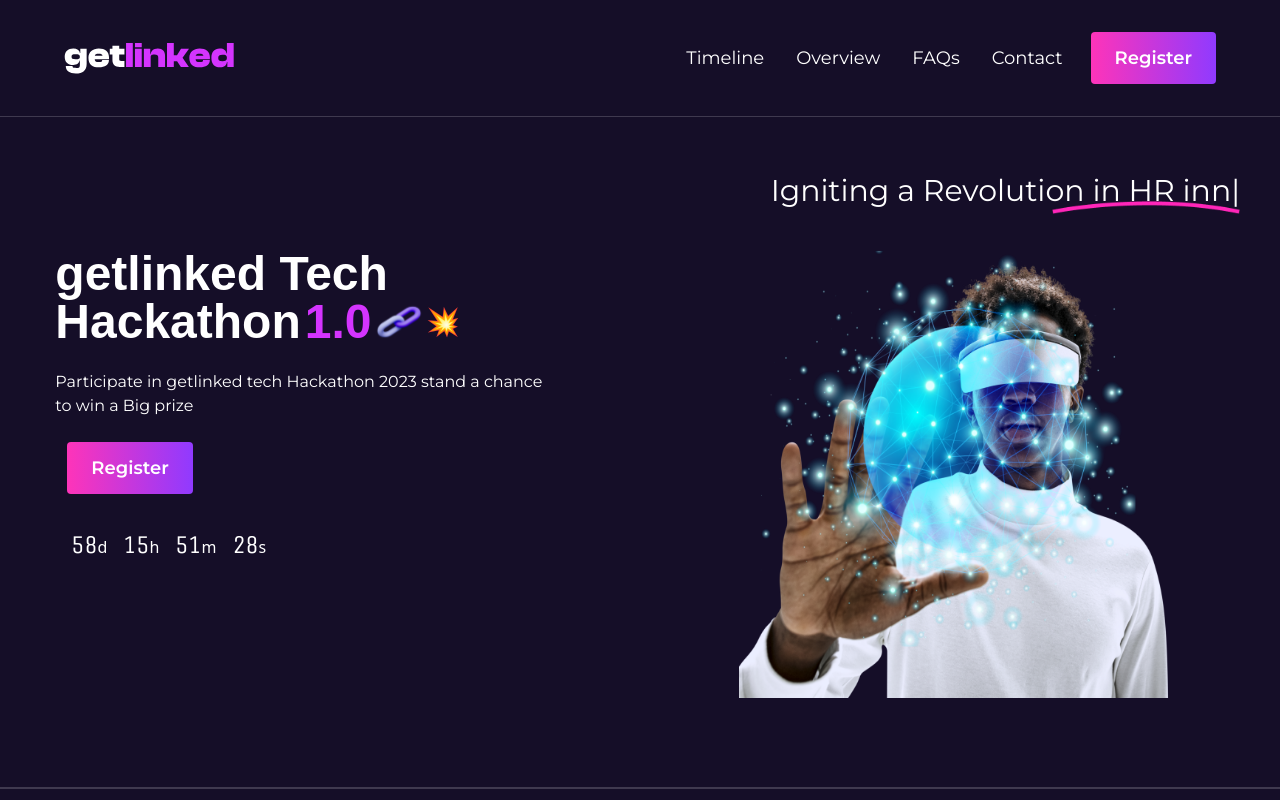
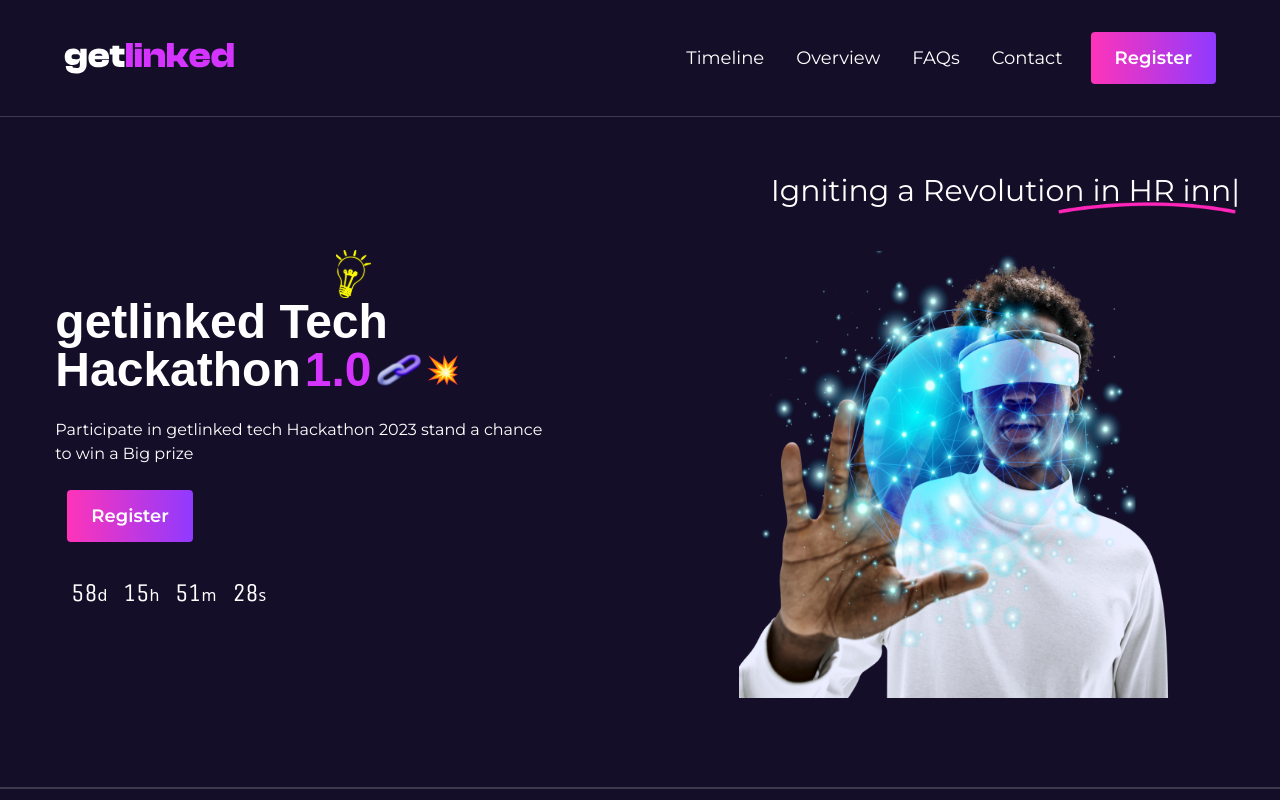
Before and after one commit to SageKyle/getlinked, a React (Vite) app: page / in a window 1280 px wide. Shown: the top 800 px of the page. Built offline with nearby package versions, Linux system fonts and the light colour scheme; a web font is replaced by a local one.

Commit message:
home: add animations to hero section

```diff
--- a/src/components/Hero.jsx
+++ b/src/components/Hero.jsx
@@ -1,6 +1,7 @@
+import { motion } from 'framer-motion'
 import ChainIcon from '../assets/icons/chain.svg'
 import FireIcon from '../assets/icons/fire.svg'
-// import LightbulbIcon from '../assets/icons/lightbulb.svg'
+import LightbulbIcon from '../assets/icons/lightbulb.svg'
 import PurpleLine from '../assets/icons/purple-underline.png'
 import HeroImage from '../assets/images/hackathon-guy.png'
 import useCountdownTimer from '../hooks/useCountdown'
@@ -12,7 +13,7 @@
 	const { timeRemaining } = useCountdownTimer(targetDate)
 
 	return (
-		<article className="w-full flex flex-col items-center justify-end gap-4 lg:items-end lg:justify-end pt-6 h-auto lg:h-[calc(100vh-8rem)] border-b-2 border-primary-border relative">
+		<article className="w-full flex flex-col items-center justify-end gap-4 lg:items-end lg:justify-end pt-6 h-auto lg:h-[calc(100vh-8rem)] border-b-2 border-primary-border relative overflow-x-hidden">
 			<h2 className=" text-center text-base mx-auto w-fit h-5 lg:h-10 lg:mr-10 mb-auto mt-8 lg:text-3xl lg:ml-auto relative">
 				<TypewriterEffect
 					textToDisplay={'Igniting a Revolution in HR innovation'}
@@ -21,19 +22,36 @@
 				<img
 					src={PurpleLine}
 					aria-hidden
-					className="inline-block absolute w-[40%] right-0 left-auto -bottom-1 "
+					className="inline-block absolute w-[38%] right-1 left-auto -bottom-1 "
 					alt=""
 				/>
 			</h2>
 			<section className="w-full h-auto px-6 mt-6 pb-0 lg:h-[90%] flex flex-col items-end justify-end lg:justify-center lg:grid lg:grid-cols-[auto_45%] lg:pb-0 lg:px-10">
 				<div className="w-full h-auto lg:h-full">
-					<h2 className="hero-txt flex flex-col align-bottom justify-end text-4xl md:text-5xl font-bold text-center lg:text-left">
-						{/* TODO add the lightbulb icon <img
+					<motion.h2
+						initial={{ opacity: 0, y: '-100%' }}
+						whileInView={{ opacity: 1, y: 0 }}
+						transition={{ duration: 1 }}
+						layout
+						viewport={{ once: true }}
+						className="hero-txt w-max mx-auto flex flex-col align-bottom justify-end text-4xl md:text-5xl font-bold text-center lg:text-left lg:ml-0"
+					>
+						<motion.img
+							initial={{ scale: 0.3, rotate: '-40deg', y: 50, opacity: 0.2 }}
+							whileInView={{ scale: 1, rotate: '0deg', y: 0, opacity: 1 }}
+							transition={{
+								duration: 2,
+								delay: 1,
+								type: 'spring',
+								stiffness: 300,
+							}}
+							viewport={{ once: true }}
+							layout
 							src={LightbulbIcon}
 							alt=""
 							aria-hidden
-							className="h-10 inline-block ml-auto mr-10 lg:mr-60"
-						/> */}
+							className="h-6 w-fit inline-block ml-auto mr-[17%] md:h-8 md:mr-[15%] lg:h-12 lg:mr-[22%]"
+						/>
 						getlinked Tech
 						<br />
 						<span className="flex items-center gap-1 mx-auto lg:ml-0">
@@ -41,11 +59,18 @@
 							<img src={ChainIcon} alt="" aria-hidden className="h-12" />
 							<img src={FireIcon} alt="" aria-hidden className="h-8" />
 						</span>
-					</h2>
-					<p className="my-4 text-base text-center md:my-6 md:w-1/2 md:mx-auto lg:ml-0 lg:w-4/5 lg:text-left">
+					</motion.h2>
+					<motion.p
+						initial={{ opacity: 0, x: '-100%' }}
+						whileInView={{ opacity: 1, x: 0 }}
+						transition={{ duration: 1 }}
+						layout
+						viewport={{ once: true }}
+						className="my-4 text-base text-center md:my-6 md:w-1/2 md:mx-auto lg:ml-0 lg:w-4/5 lg:text-left"
+					>
 						Participate in getlinked tech Hackathon 2023 stand a chance to win a
 						Big prize
-					</p>
+					</motion.p>
 
 					<PrimaryBtn
 						text={'register'}
@@ -53,7 +78,13 @@
 						extraStyles={'mb-8 mx-auto lg:ml-0 flex'}
 					/>
 
-					<div className="countdown w-fit flex gap-4 h-10 mx-auto lg:ml-4 md:mt-auto">
+					<motion.div
+						className="countdown w-fit flex gap-4 h-10 mx-auto lg:ml-4 md:mt-auto"
+						initial={{ opacity: 0, y: '100%' }}
+						whileInView={{ opacity: 1, y: 0 }}
+						transition={{ duration: 1 }}
+						layout
+					>
 						<p>
 							{timeRemaining.days}
 							<span className="font-sans font-thin text-base">d</span>
@@ -70,10 +101,20 @@
 							{timeRemaining.seconds}
 							<span className="font-sans font-thin text-base">s</span>
 						</p>
-					</div>
+					</motion.div>
 				</div>
 				<div className="w-4/5 mx-auto lg:h-full lg:ml-auto object-contain">
-					<img
+					<motion.img
+						initial={{ opacity: 0, x: '100%' }}
+						whileInView={{ opacity: 1, x: 0 }}
+						transition={{
+							duration: 1,
+							stiffness: 500,
+							damping: 50,
+							type: 'spring',
+						}}
+						viewport={{ once: true }}
+						layout
 						src={HeroImage}
 						alt="a man wearing smart glasses touching virtual screen in the background"
 						className="inline-block max-h-[28rem] w-auto lg:h-full"
```
